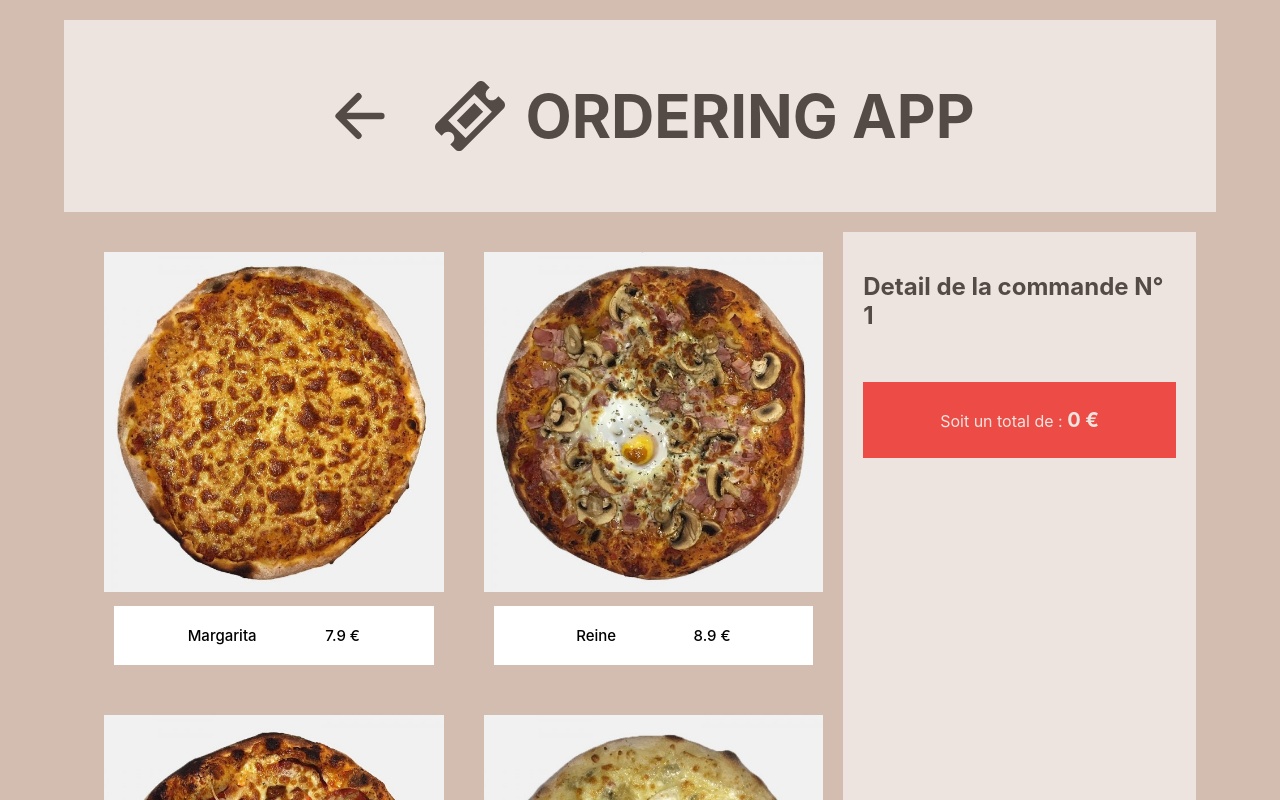
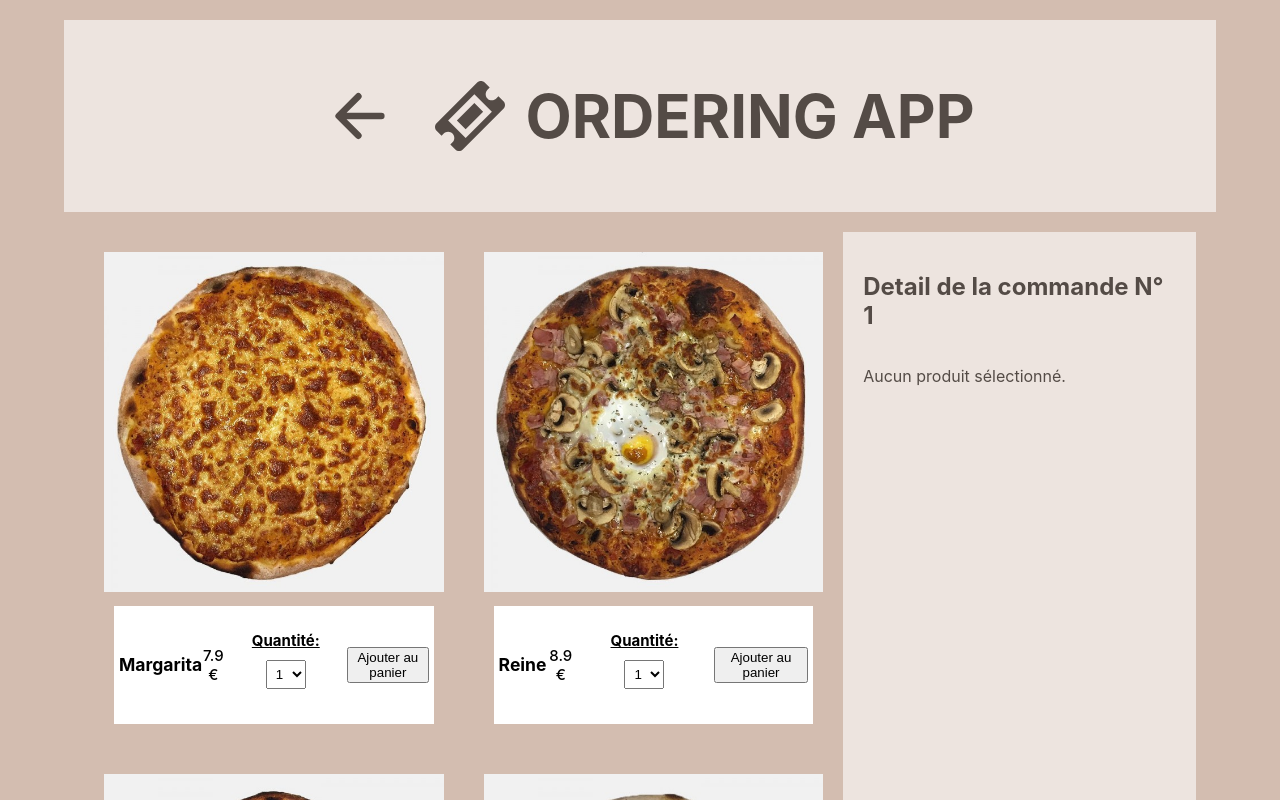
Before and after one commit to AurelieDuynslaeger/Ordering-App-RTK, a React (Create React App) app: page /NewOrder/1 in a window 1280 px wide. Shown: the top 800 px of the page. Built offline with nearby package versions, Linux system fonts and the light colour scheme.

Commit message:
sum bill fix

```diff
--- a/src/components/DetailSelected.js
+++ b/src/components/DetailSelected.js
@@ -3,6 +3,16 @@ import '../stylesheets/Button.scss';
 import '../stylesheets/DetailSelected.scss';
 
 const DetailSelected = ({ orderId, selectedProducts }) => {
+  // Vérifier si selectedProducts est défini avant d'utiliser reduce
+  if (!selectedProducts || selectedProducts.length === 0) {
+    return (
+      <div className="order-detail">
+        <h2>Detail de la commande N° {orderId}</h2>
+        <p>Aucun produit sélectionné.</p>
+      </div>
+    );
+  }
+
   // Calculer le montant total en additionnant les prix de tous les produits
   const totalAmount = selectedProducts.reduce((acc, product) => acc + (product.price * product.quantity), 0);
 
--- a/src/components/Product.js
+++ b/src/components/Product.js
@@ -1,19 +1,36 @@
-import React from 'react'
-import "../stylesheets/Product.scss"
+// Product.js
+import React, { useState } from 'react';
+import '../stylesheets/Product.scss';
 
-const Product = ({id, name, price, cover, action}) => {
+const Product = ({ id, name, price, cover, action }) => {
+  const [quantity, setQuantity] = useState(1);
+
+  const handleQuantityChange = (event) => {
+    setQuantity(Number(event.target.value));
+  };
+
   return (
-    <div key={id} className='product-card' onClick={action}>
-            <div className="product-cover">
-                <img src={cover} alt={name} />
-            </div>
-            <div className="product-detail">
-                <p>{name}</p>
-                <p>{price} €</p>
-            </div>
+    <div className="product">
+      <img src={cover} alt={name} />
+      <div className="product-details">
+        <h3>{name}</h3>
+        <p>{price} €</p>
+        <label>
+          Quantité:
+          <select value={quantity} onChange={handleQuantityChange}>
+            {[1, 2, 3, 4, 5].map((value) => (
+              <option key={value} value={value}>
+                {value}
+              </option>
+            ))}
+          </select>
+        </label>
+        <button onClick={() => action({ id, name, price, cover, quantity })}>
+          Ajouter au panier
+        </button>
+      </div>
+    </div>
+  );
+};
 
-        </div>
-  )
-}
-
-export default Product
+export default Product;
--- a/src/pages/NewOrder.js
+++ b/src/pages/NewOrder.js
@@ -1,3 +1,4 @@
+// NewOrder.js
 import React from 'react';
 import Header from '../components/Header';
 import DetailSelected from '../components/DetailSelected';
@@ -13,25 +14,36 @@ const NewOrder = () => {
   const { id } = useParams();
 
   const orders = useSelector(state => state.data.orders);
-  const currentOrder = orders.find(order => order.id === id);
-  const selectedProducts = currentOrder ? currentOrder.products : [];
+  const currentOrder = orders.find(order => order.id === id) || { products: [], bill: 0 }; // Utilisation d'un objet avec un tableau vide et une facture à 0 par défaut.
+  const selectedProducts = currentOrder.products;
 
   const addProductToCart = (product) => {
-    if (currentOrder) {
-      const existingProduct = selectedProducts.find(p => p.id === product.id);
+    const existingProduct = selectedProducts.find(p => p.name === product.name);
 
     if (existingProduct) {
       const updatedProducts = selectedProducts.map(p => {
-          if (p.id === product.id) {
+        if (p.name === product.name) {
           return { ...p, quantity: (p.quantity || 1) + 1 };
         }
         return p;
       });
 
-        dispatch(addProduct({ orderId: id, products: updatedProducts }));
+      const totalAmount = updatedProducts.reduce((acc, p) => acc + (p.price * (p.quantity || 1)), 0);
+
+      dispatch(addProduct({
+        orderId: id,
+        products: updatedProducts,
+        bill: totalAmount
+      }));
     } else {
-        dispatch(addProduct({ orderId: id, product: { ...product, quantity: 1 } }));
-      }
+      const newProduct = { ...product, quantity: 1 };
+      const totalAmount = (currentOrder.bill || 0) + (newProduct.price * newProduct.quantity);
+
+      dispatch(addProduct({
+        orderId: id,
+        products: [...selectedProducts, newProduct],
+        bill: totalAmount
+      }));
     }
   };
 
--- a/src/slices/index.js
+++ b/src/slices/index.js
@@ -26,11 +26,12 @@ const dataSlice = createSlice({
             })
         },
         addProduct: (state, { payload }) => {
-            const { orderId, product } = payload;
+            const { orderId, products, bill } = payload;
             const order = state.orders.find((order) => order.id === orderId);
 
             if (order) {
-              order.products.push(product);
+              order.products = products;
+              order.bill = bill;
             }
           },
         paid : (state, action) => {
--- a/src/stylesheets/Product.scss
+++ b/src/stylesheets/Product.scss
@@ -1,4 +1,4 @@
-.product-card {
+.product{
     flex-basis: 50%;
     padding:2rem;
 
@@ -8,13 +8,34 @@
 
   }
 
-  .product-detail {
+  .product-details {
     display: flex;
     justify-content: space-evenly;
+    align-items: center;
     text-align: center;
     background-color: white;
     padding: 0.5rem;
     font-size: 1.5rem;
     font-weight: 500;
     margin:1rem;
+    label {
+      font-weight: bold;
+      margin: 2rem;
+      text-decoration: underline;
+      font-size: 1.5rem;
+    }
+    select {
+      padding: 0.5rem;
+      margin: 1rem;
+    }
   }
+
+  .btn-add-cart {
+    background-color: rgb(130, 220, 130);
+    padding: 0.5rem 1rem;
+    border: none;
+    border-radius: 1rem;
+    svg {
+        font-size: 2rem;
+    }
+}
```
Lines whose indentation alone changed are shown as unchanged.
